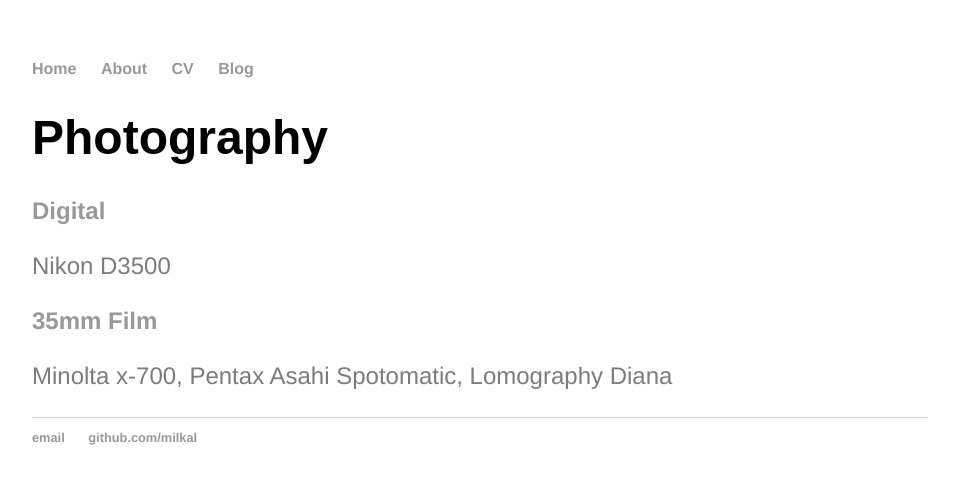
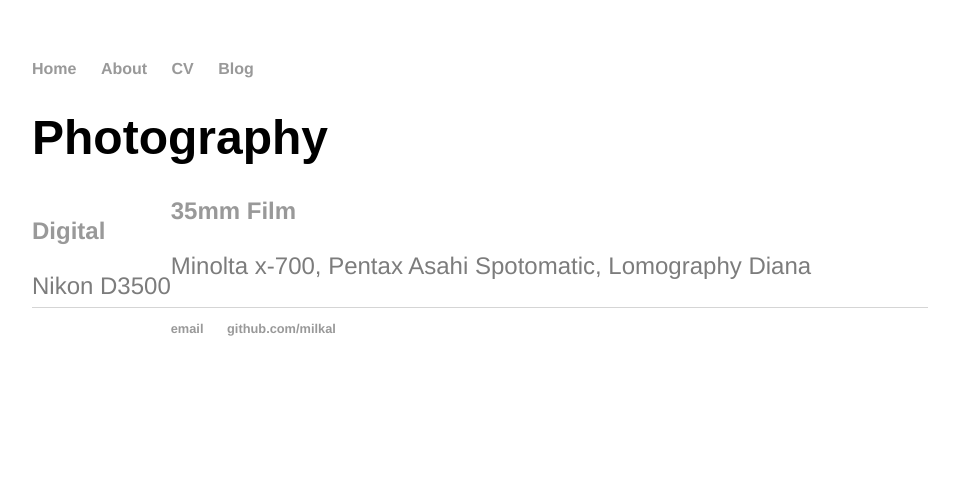
Before and after one commit to milkal/milkal.github.io, a Jekyll site: the page photography/index.html, which Jekyll copies as it is, in a window 1280 px wide. Shown: the top 484 px of the page, without its empty margins (160-1119 px from the left). Built offline with Jekyll 4.4.1, drawn with Linux system fonts in a browser that asks for light colours.

Commit message:
overflow, menu div

```diff
--- a/css/main.css
+++ b/css/main.css
@@ -32,7 +32,7 @@
     color: #999;
 }
 a:hover {
-    font-style: italic;
+    color: #737373;
 }
 h1 {
     font-size: 3em;
@@ -69,4 +69,13 @@
 
 .images{
   max-width: 75%;
+  overflow: hidden;
 }
+
+#digitalmenu{
+  float: left;
+}
+
+#digitalmenu{
+  float: left;
+}
--- a/photography/filmphoto.html
+++ b/photography/filmphoto.html
@@ -20,9 +20,9 @@
       <h1> 35mm Film Photography </h1>
       <p> B&amp;W Photography Project 1 </p>
       <div class="images">
-        <img class="img1" src="/photography/images/projectone1.jpg" alt="photo of casette in jeans pocket">
-        <img class="img2" src="/photography/images/projectone2.JPG" alt="man looking into mirror">
-        <img class="img3" src="/photography/images/projectone3.JPG" alt="woman looking into mirror">
+        <img src="/photography/images/projectone1.jpg" alt="photo of casette in jeans pocket">
+        <img src="/photography/images/projectone2.JPG" alt="man looking into mirror">
+        <img src="/photography/images/projectone3.JPG" alt="woman looking into mirror">
       </div>
     </div>
   </div>
```
